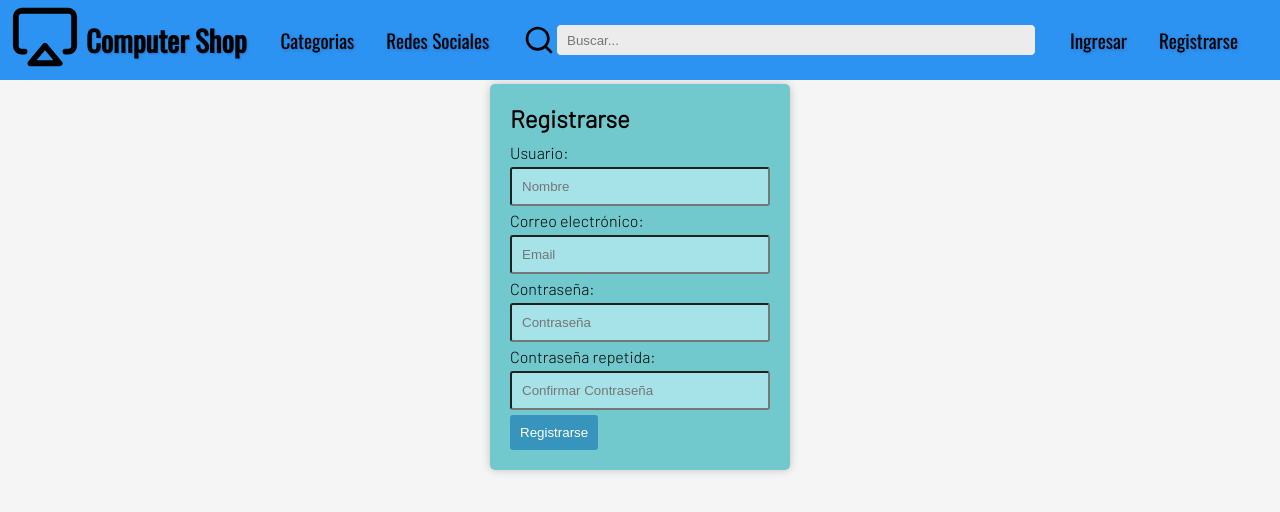
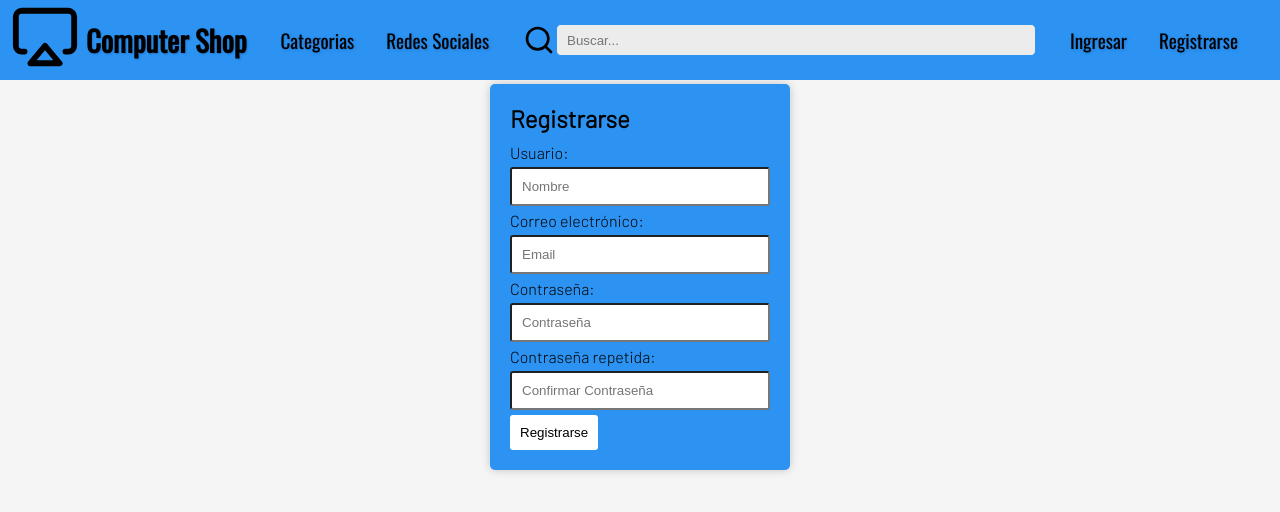
Before and after one commit to etec-integration-project/etec-pi-2024-frontend-ElFonsi, a React (Create React App) app: page /Singup in a window 1280 px wide. Shown: the top 512 px of the page. Built offline with nearby package versions, Linux system fonts and the light colour scheme; no server answers.

Commit message:
Sprint 7 Commit 1

```diff
--- a/src/Components/Categorias-logeado/Categorias-logeado.css
+++ b/src/Components/Categorias-logeado/Categorias-logeado.css
@@ -32,7 +32,7 @@
 
   #barra_categorias {
     display: flex;
-    background-color: #71C9CE;
+    background-color: #2C93F2;
     width: 270px;
     height: 100vh;
     display: inline-block;
@@ -52,7 +52,7 @@
     text-align: center;
     margin: 5px;
     padding: 4px;
-    background-color: #71C9CE;
+    background-color: #2C93F2;
     border-radius: 8px;
     box-shadow: black 2px 2px 7px;
     border: 1px solid #464646;
@@ -66,7 +66,7 @@
     align-items: center;
     width: 120px;
     height: 33px;
-    background: linear-gradient(to right, #43b1e0, #77bfc5);
+    background: linear-gradient(to right, #2C93F2, #79b2e7);
     border-radius: 10px;
   }
 
@@ -78,7 +78,7 @@
     align-items: center;
     width: 120px;
     height: 33px;
-    background: linear-gradient(to right, #43b1e0, #77bfc5);
+    background: linear-gradient(to right, #2C93F2, #79b2e7);
     border-radius: 10px;
     border: 0px;
   }
--- a/src/Components/Categorias/Categorias.css
+++ b/src/Components/Categorias/Categorias.css
@@ -32,7 +32,7 @@
 
   #barra_categorias {
     display: flex;
-    background-color: #71C9CE;
+    background-color: #2C93F2;
     width: 270px;
     height: 100vh;
     display: inline-block;
@@ -52,7 +52,7 @@
     text-align: center;
     margin: 5px;
     padding: 4px;
-    background-color: #71C9CE;
+    background-color: #2C93F2;
     border-radius: 8px;
     box-shadow: black 2px 2px 7px;
     border: 1px solid #464646;
@@ -66,7 +66,7 @@
     align-items: center;
     width: 120px;
     height: 33px;
-    background: linear-gradient(to right, #43b1e0, #77bfc5);
+    background: linear-gradient(to right, #43b1e0, #79b2e7);
     border-radius: 10px;
   }
 
@@ -78,7 +78,7 @@
     align-items: center;
     width: 120px;
     height: 33px;
-    background: linear-gradient(to right, #43b1e0, #77bfc5);
+    background: linear-gradient(to right, #43b1e0, #79b2e7);
     border-radius: 10px;
     border: 0px;
   }
--- a/src/Components/Categorias/Categorias.jsx
+++ b/src/Components/Categorias/Categorias.jsx
@@ -1,10 +1,8 @@
 import React, { useState, useEffect } from 'react';
-import './Categorias.css'
-import laptop from '../multimedia/laptop.svg'
-import airplay from '../multimedia/airplay.svg'
-// import mock from '../Mock/mock.json';
-import axios from 'axios'
-
+import './Categorias.css';
+import laptop from '../multimedia/laptop.svg';
+import airplay from '../multimedia/airplay.svg';
+import axios from 'axios';
 
 function Categorias() {
     const [data, setData] = useState([]);
@@ -17,52 +15,37 @@ function Categorias() {
                 console.error('Error:', error);
             }
         };
-
         fetchData();
     }, []);
 
     return (
         <div>
             <main id="categorias_main">
-
                 <section id="section_menu">
                     <div id="barra_categorias">
-                <img id="Imagen_menu" src={airplay} alt=""/>
-                <br/><br/>
-                <h2 id="titulo_menu">Categorias</h2>
-                <a href="" class="links_menu"><h3>Link1</h3></a>
-                <a href="" class="links_menu"><h3>Link2</h3></a>
-                <a href="" class="links_menu"><h3>Link3</h3></a>
-                <a href="" class="links_menu"><h3>Link1</h3></a>
-                <a href="" class="links_menu"><h3>Link2</h3></a>
-                <a href="" class="links_menu"><h3>Link3</h3></a>
+                        <img id="Imagen_menu" src={airplay} alt="" />
+                        <br /><br />
+                        <h2 id="titulo_menu">Categorías</h2>
+                        <a href="" className="links_menu"><h3>Link1</h3></a>
+                        <a href="" className="links_menu"><h3>Link2</h3></a>
+                        <a href="" className="links_menu"><h3>Link3</h3></a>
                     </div>
 
                     <div id="Content">
-
                         <h2>Productos</h2>
                         {data.map((producto) => (
-                <div class="div_img_menu" key={producto.id}>
-                    <img class="imgs_menu" src={laptop} alt=""/>
+                            <div className="div_img_menu" key={producto.id}>
+                                <img className="imgs_menu" src={laptop} alt="" />
                                 <h6>{producto.nombre}</h6>
-                    <h4 class="descripcion_prod">{producto.descripcion}</h4>
-                    <h5 class="precio">${producto.precio}</h5>
-                    {/* <button class="agregar_producto" onClick={() => agregarAlCarrito(producto)}><div class="Agregar"><h5>Agregar</h5></div></button>                  */}
+                                <h4 className="descripcion_prod">{producto.descripcion}</h4>
+                                <h5 className="precio">${producto.precio}</h5>
                             </div>
                         ))}
                     </div>
-
-
-
                 </section>
-
             </main>
-
-
         </div>
-
     );
 }
 
-
 export default Categorias;
--- a/src/Components/Login/Login.css
+++ b/src/Components/Login/Login.css
@@ -7,7 +7,7 @@
 }
 .login-container {
     margin-top: 80px;
-    background-color: #71C9CE;
+    background-color: #2C93F2;
     padding: 20px;
     border-radius: 5px;
     box-shadow: 0px 0px 10px rgba(0, 0, 0, 0.2);
@@ -30,13 +30,7 @@ input[type="password"] {
     border-radius: 3px;
     background-color: #A6E3E9;
 }
-.boton {
-    background-color: #3795BD;
-    padding: 10px 15px;
-    border: none;
-    border-radius: 3px;
-    cursor: pointer;
-}
+
 .boton:hover {
     background-color: #0056b3;
 }
--- a/src/Components/Singup/Singup.css
+++ b/src/Components/Singup/Singup.css
@@ -1,7 +1,7 @@
 
 .signup-container {
     margin-top: 80px;
-    background-color: #71C9CE;
+    background-color: #2C93F2;
     padding: 20px;
     border-radius: 5px;
     box-shadow: 0px 0px 10px rgba(0, 0, 0, 0.2);
@@ -22,17 +22,17 @@ input[type="email"],
 input[type="password"] {
     width: 100%;
     padding: 10px;
-    background-color: #A6E3E9;
+    background-color: #ffffff;
     border-radius: 3px;
 }
 .boton {
-    background-color: #3795BD;
-    color: #fff;
+    background-color: #ffffff;
+    color: #000000;
     padding: 10px 10px;
     border: none;
     border-radius: 3px;
     cursor: pointer;
 }
 .boton:hover {
-    background-color: #3284a7;
+    background-color: #dfdfdf;
 }
```
Lines whose indentation alone changed are shown as unchanged.
